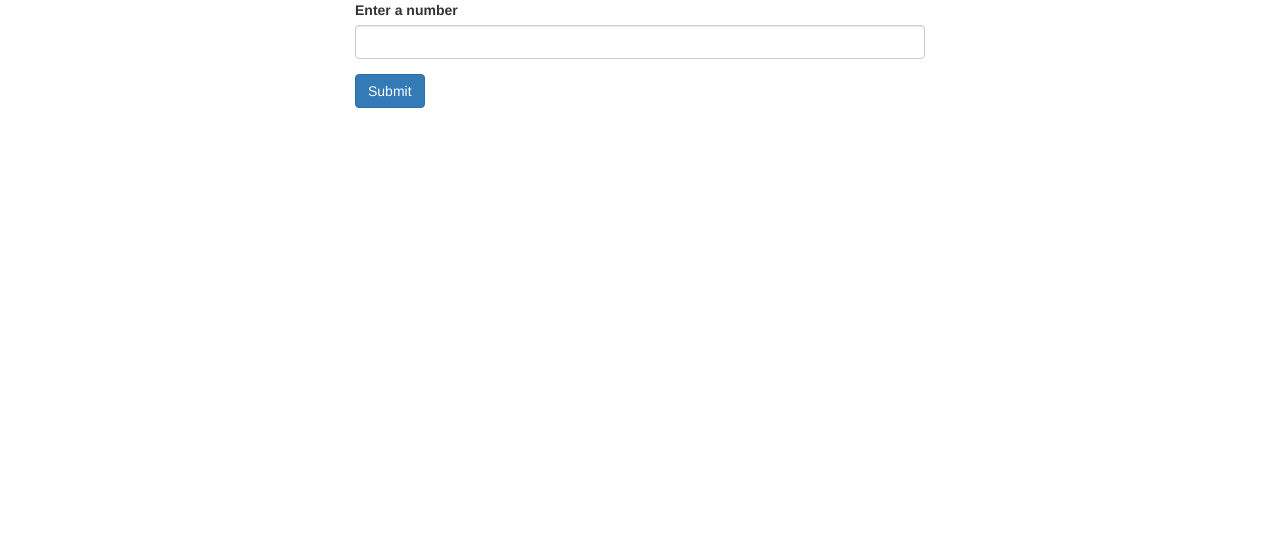
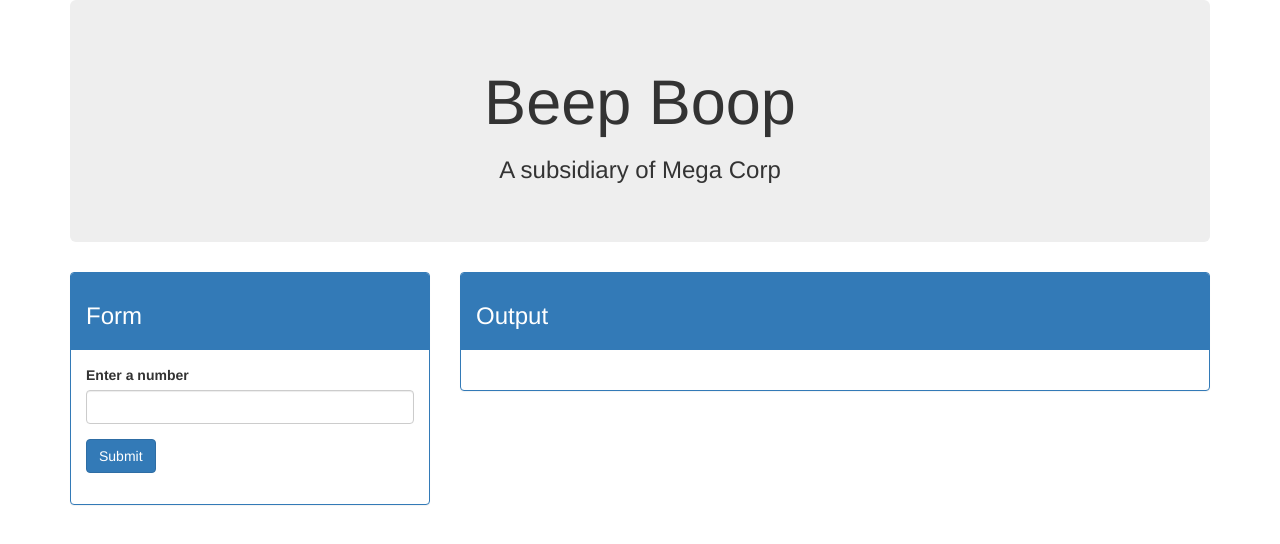
Before and after one commit to Alexx/beep-boop, a plain HTML site: page index.html in a window 1280 px wide. Drawn offline with Linux system fonts and the light colour scheme.

Commit message:
add bootstrap styling for columns

```diff
--- a/css/styles.css
+++ b/css/styles.css
@@ -1,7 +1,6 @@
-form, form input {
-  width: 50%;
-  margin-left:auto;
-  margin-right: auto;
+
+.jumbotron {
+  text-align: center;
 }
 
 .error {
--- a/index.html
+++ b/index.html
@@ -10,6 +10,18 @@
   <body>
     <div class="container">
 
+      <div class="jumbotron">
+        <h1>Beep Boop</h1>
+        <h3>A subsidiary of Mega Corp</h3>
+      </div>
+
+      <div class="row">
+        <div class="col-md-4">
+          <div class="panel panel-primary">
+            <div class="panel-heading">
+              <h3>Form</h3>
+            </div>
+            <div class="panel-body">
               <form id="boop-form">
                 <div class="form-group">
                   <label for="number">Enter a number</label>
@@ -20,11 +32,22 @@
 
                 </div>
               </form>
+            </div>
+          </div>
+        </div>
 
-      <div class="output">
-
+        <div class="col-md-8">
+          <div class="panel panel-primary">
+            <div class="panel-heading">
+              <h3>Output</h3>
+            </div>
+            <div class="panel-body">
+              <p class="output"></p>
+            </div>
+          </div>
         </div>
 
       </div>
+    </div>
   </body>
 </html>
```
Lines whose indentation alone changed are shown as unchanged.
